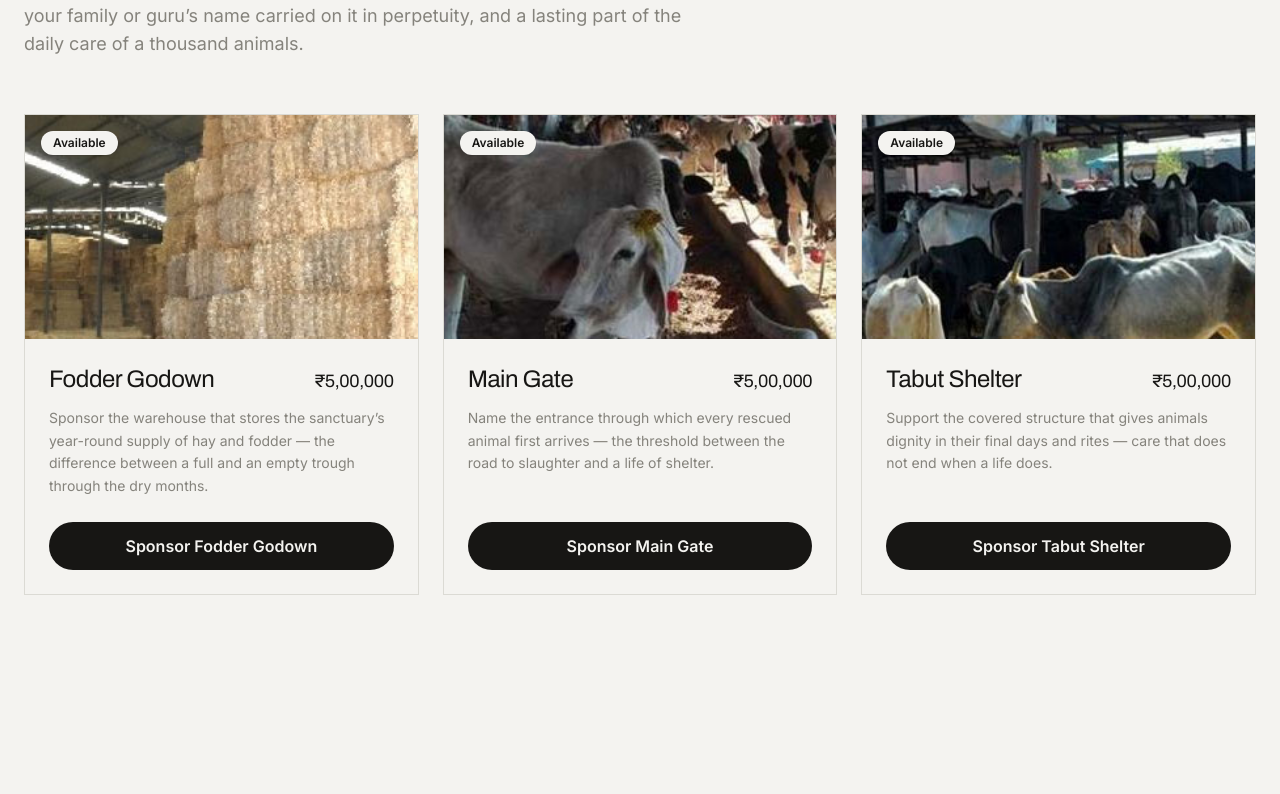
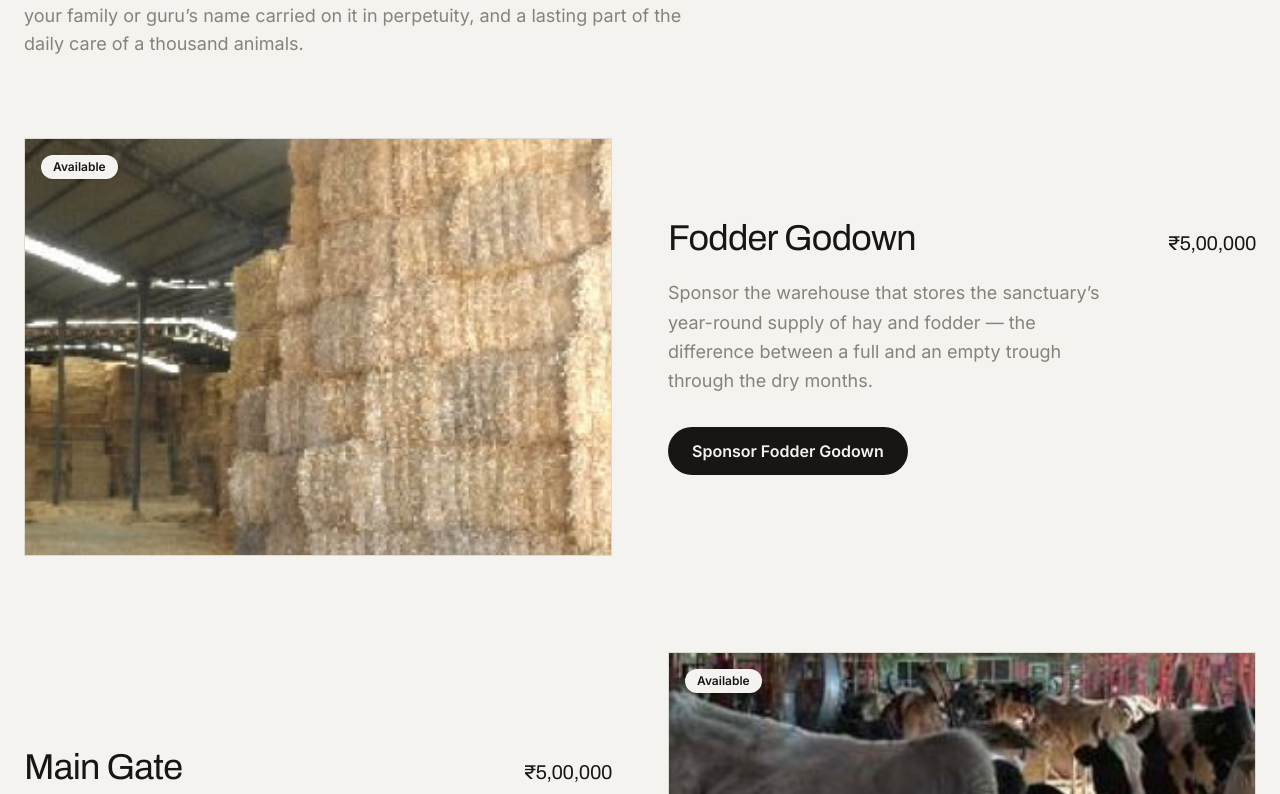
Before and after one commit to Viram-Tech/kuvalapanjrapole, a React (Vite) app: page / in a window 1280 px wide. Shown: the part 1526-2320 px from the top of the page. Built offline with nearby package versions, Linux system fonts and the light colour scheme.

Commit message:
Redesign Sponsor section: stacked alternating layout with image zoom-on-hover

```diff
--- a/src/sections/Sponsor.jsx
+++ b/src/sections/Sponsor.jsx
@@ -14,16 +14,18 @@ export default function Sponsor() {
           part of the daily care of a thousand animals.
         </p>
 
-        <div className="mt-14 grid gap-6 md:grid-cols-3">
-          {STRUCTURES.map((s) => {
+        <div className="mt-16 flex flex-col gap-16 md:mt-20 md:gap-24">
+          {STRUCTURES.map((s, i) => {
             const funded = s.status === 'funded'
+            const flip = i % 2 === 1
             return (
-              <article key={s.id} className="group flex flex-col overflow-hidden rounded-none border border-line">
-                <div className="relative overflow-hidden">
+              <article key={s.id} className="group grid items-center gap-8 md:grid-cols-2 md:gap-14">
+                {/* Image (zooms on hover) */}
+                <div className={`relative overflow-hidden border border-line ${flip ? 'md:order-2' : ''}`}>
                   <img
                     src={s.image}
                     alt={s.name}
-                    className="h-56 w-full object-cover transition-transform duration-500 group-hover:scale-105"
+                    className="h-72 w-full object-cover transition-transform duration-700 ease-out group-hover:scale-110 md:h-[26rem]"
                   />
                   <span
                     className={`absolute left-4 top-4 rounded-full px-3 py-1 text-xs font-semibold shadow-sm ${
@@ -33,15 +35,17 @@ export default function Sponsor() {
                     {funded ? t('common.funded') : t('common.available')}
                   </span>
                 </div>
-                <div className="flex flex-1 flex-col p-6">
-                  <div className="flex items-baseline justify-between gap-3">
-                    <h3 className="font-display text-2xl text-ink">{s.name}</h3>
-                    <span className="font-display text-lg text-maroon">{s.amount}</span>
+
+                {/* Text */}
+                <div className={flip ? 'md:order-1' : ''}>
+                  <div className="flex items-baseline justify-between gap-4">
+                    <h3 className="font-display text-3xl text-ink sm:text-4xl">{s.name}</h3>
+                    <span className="font-display text-xl text-maroon">{s.amount}</span>
                   </div>
-                  <p className="mt-3 flex-1 text-sm leading-relaxed text-ink-2">{s.blurb}</p>
+                  <p className="mt-5 max-w-md text-lg leading-relaxed text-ink-2">{s.blurb}</p>
                   <a
                     href="#contact"
-                    className={`mt-6 rounded-full px-5 py-3 text-center font-semibold transition-colors ${
+                    className={`mt-8 inline-block rounded-full px-6 py-3 font-semibold transition-colors ${
                       funded
                         ? 'pointer-events-none border border-line text-ink/40'
                         : 'bg-maroon text-paper hover:bg-maroon-dark'
```
